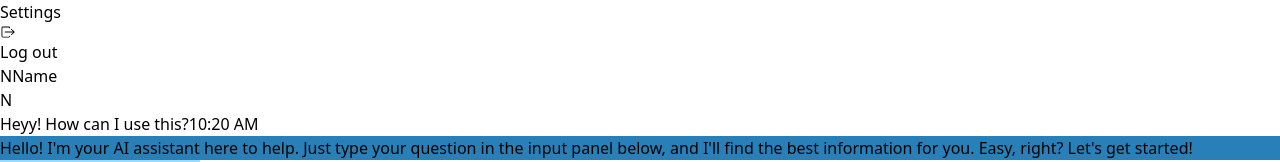
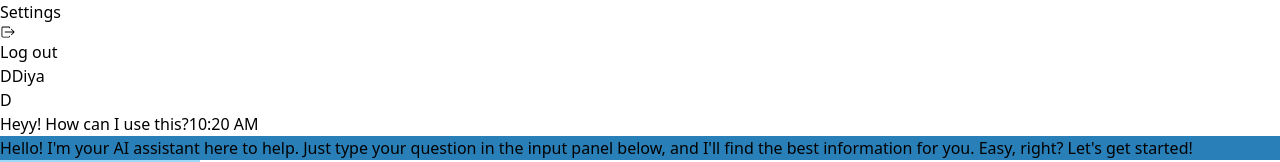
Before and after one commit to Diya-Mahajan-2004/AI-ChatBot, a React (Vite) app in the folder frontend/: page /mainpage in a window 1280 px wide. Shown: the part 280-442 px from the top of the page. Built offline with nearby package versions, Linux system fonts and the light colour scheme.

Commit message:
Sidebar complete

```diff
--- a/frontend/src/components/SideBar.jsx
+++ b/frontend/src/components/SideBar.jsx
@@ -71,9 +71,9 @@
           </div>
           <div className="flex items-center">
             <button className="rounded-full py-[9px] px-[15px] bg-cyan-700 text-white">
-              N
+              D
             </button>
-            <span className="ml-2 text-gray-700">Name</span>
+            <span className="ml-2 text-gray-700">Diya</span>
           </div>
         </div>
       </div>
--- a/frontend/src/pages/ChatPage.jsx
+++ b/frontend/src/pages/ChatPage.jsx
@@ -23,7 +23,7 @@
             {/* Previous messages */}
             <div className="flex items-start mb-4">
               <button className="rounded-full py-[9px] px-[15px] md:mr-4 bg-cyan-700 text-white">
-                N
+                D
               </button>
               <div className="flex flex-col bg-gray-200 rounded-lg p-3 shadow-sm">
                 <span className="text-gray-700">Heyy! How can I use this?</span>
@@ -50,7 +50,7 @@
           {/* Previous messages */}
           <div className="flex items-start mb-4">
             <button className="rounded-full py-[9px] px-[15px] md:mr-4 bg-cyan-700 text-white">
-              N
+              D
             </button>
             <div className="flex flex-col bg-gray-200 rounded-lg p-3 shadow-sm">
               <span className="text-gray-700">{recentPrompt}</span>
```
